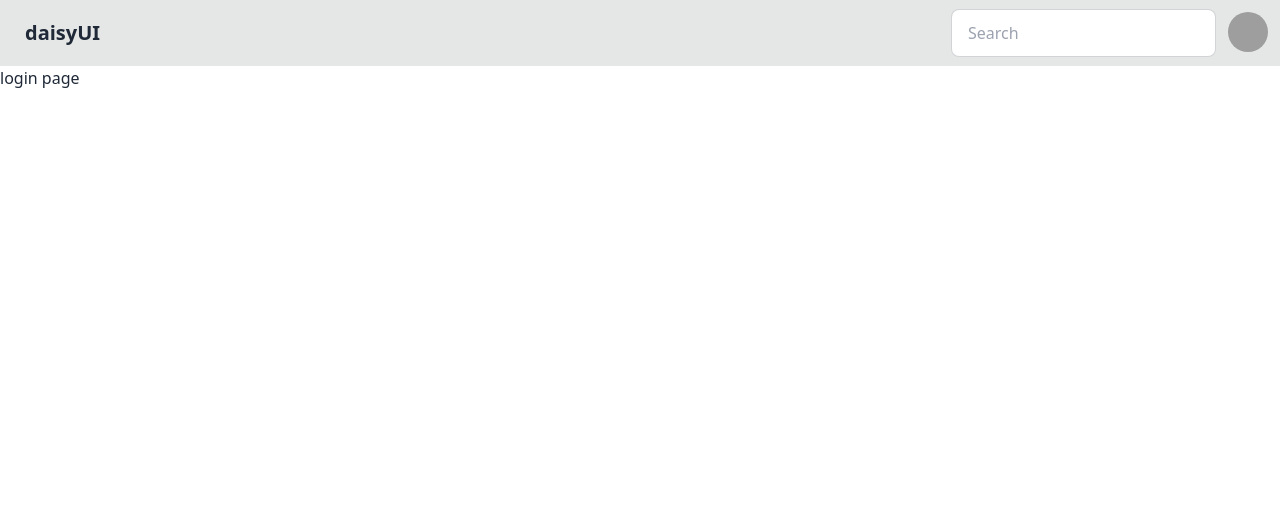
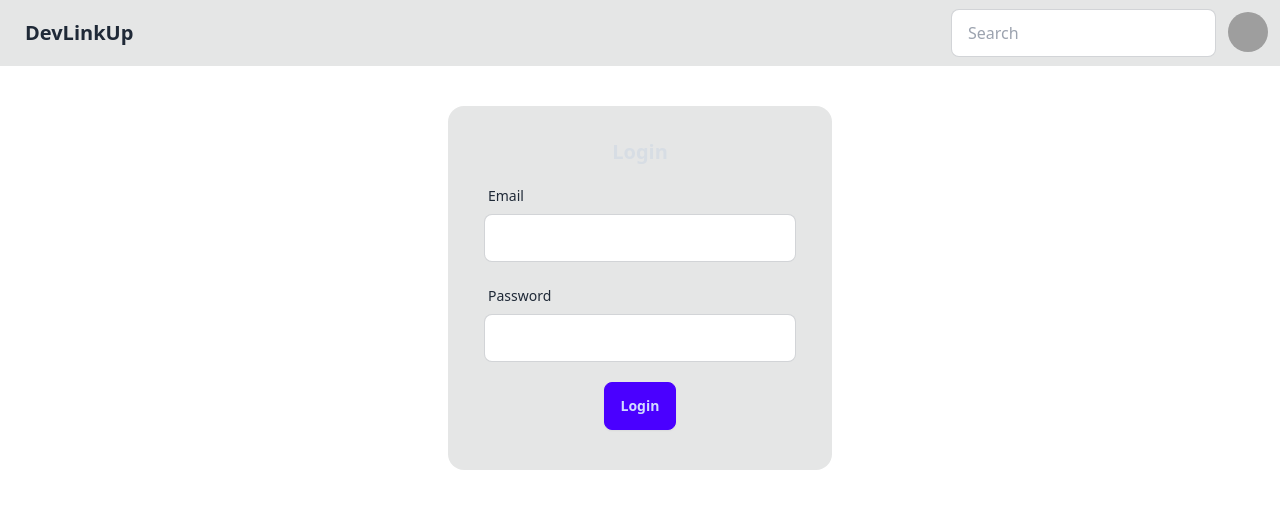
Before and after one commit to MrMi18/DevLinkUp-Web, a React (Vite) app: page /login in a window 1280 px wide. Shown: the top 508 px of the page. Built offline with nearby package versions, Linux system fonts and the light colour scheme; grey boxes are pictures that could not be loaded.

Commit message:
Login page, connected with backend

```diff
--- a/package.json
+++ b/package.json
@@ -10,6 +10,7 @@
     "preview": "vite preview"
   },
   "dependencies": {
+    "axios": "^1.7.9",
     "react": "^18.3.1",
     "react-dom": "^18.3.1",
     "react-router-dom": "^7.1.1"
--- a/src/Login.jsx
+++ b/src/Login.jsx
@@ -1,11 +1,67 @@
-
+import axios from "axios";
+import { useState } from "react";
 
 const Login = () => {
+
+    const [emailId,setEmailId] = useState("");
+    const [password, setPassword] = useState("");
+
+    const loginHandler = async () =>{
+        try{
+          const res = await  axios.post("http://localhost:3000/login",{
+            emailId,
+            password,
+        },
+        {withCredentials:true}
+    )}
+        catch(err){
+            console.error(err);
+        }
+    }
   return (
-    <div>
-      login page
+    <div className="flex justify-center  my-10">
+      <div className="card bg-base-300 text-neutral-content w-96 hover:shadow-md">
+        <div className="card-body items-center text-center">
+          <h2 className="card-title">Login</h2>
+
+          <label className="form-control w-full max-w-xs p-1">
+            <div className="label">
+              <span className="label-text">Email</span>
+            </div>
+            <input
+              type="text"
+              placeholder=""
+              value={emailId}
+              onChange={(e) =>{
+                setEmailId( e.target.value);
+               }}
+              className="input input-bordered w-full max-w-xs"
+            />
+
+          </label>
+          <label className="form-control w-full max-w-xs p-1">
+            <div className="label">
+              <span className="label-text">Password</span>
+            </div>
+            <input
+              type="text"
+              placeholder=""
+              value={password}
+              onChange={(e) =>{
+                setPassword( e.target.value);
+               }}
+              className="input input-bordered w-full max-w-xs"
+            />
+
+          </label>
+
+          <div className="card-actions justify-end m-2">
+            <button className="btn btn-primary" onClick={loginHandler}>Login</button>
+          </div>
+        </div>
+      </div>
     </div>
-  )
-}
+  );
+};
 
-export default Login
+export default Login;
--- a/src/Navbar.jsx
+++ b/src/Navbar.jsx
@@ -5,7 +5,7 @@
     <div>
       <div className="navbar bg-base-300">
   <div className="flex-1">
-    <a className="btn btn-ghost text-xl">daisyUI</a>
+    <a className="btn btn-ghost text-xl">DevLinkUp</a>
   </div>
   <div className="flex-none gap-2">
     <div className="form-control">
```
Also changed, not shown: 1 other file (tests, documents, lock files or other folders).
